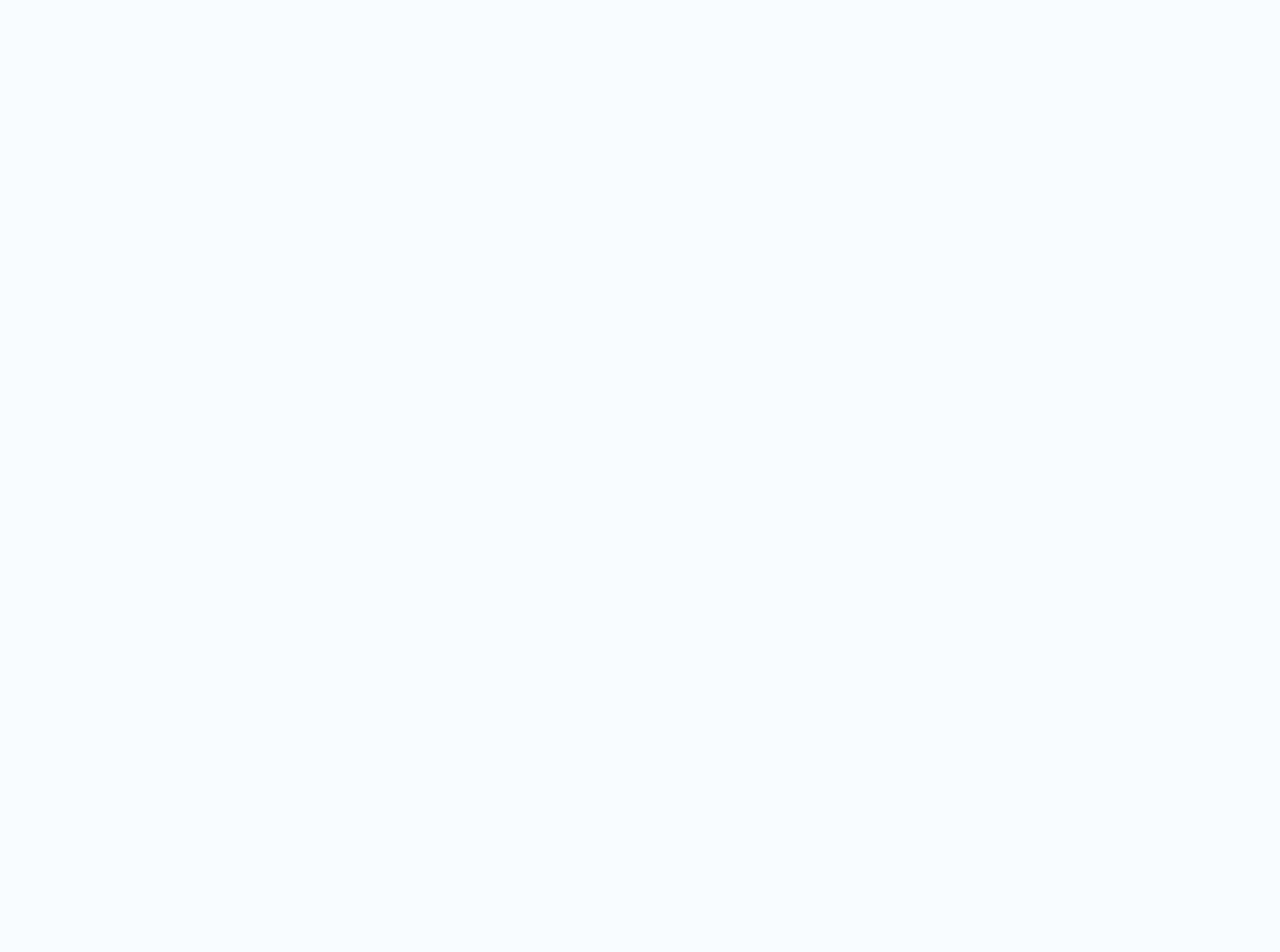
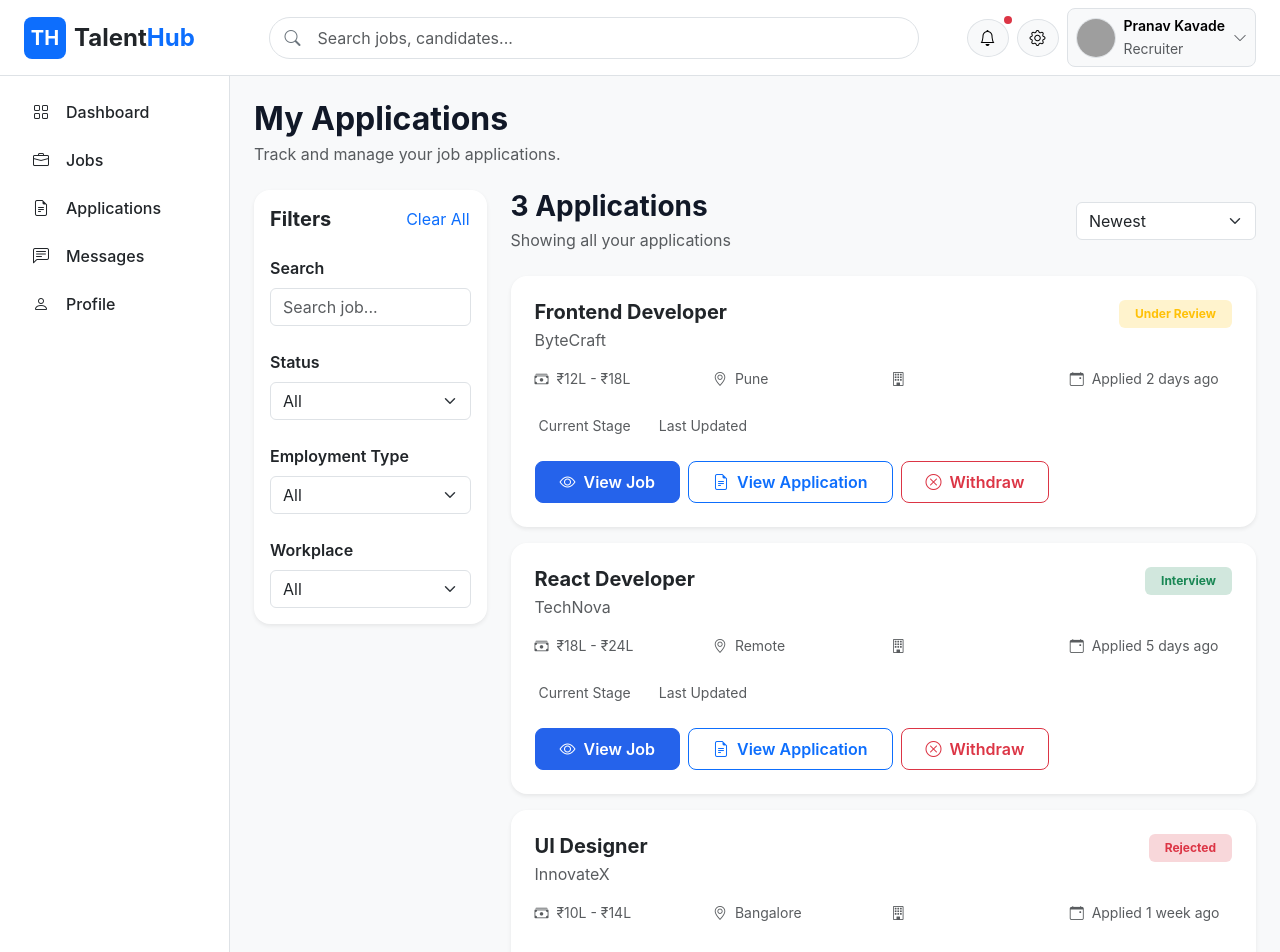
Before and after one commit to pranavkavade16/TalentHub-Frontend, a React (Vite) app: page /applicant/applications in a window 1280 px wide. Before the commit this address had no page. Shown: the top 952 px of the page. Before the commit the page ends 800 px from the top, so only its background shows below. Built offline with nearby package versions, Linux system fonts and the light colour scheme; grey boxes are pictures that could not be loaded.

Commit message:
created applications page to track all the applied jobs for the user

```diff
--- /dev/null
+++ b/src/components/applicants/ApplicationCard.jsx
@@ -0,0 +1,88 @@
+import Button from "../common/Button";
+
+const ApplicationCard = ({ application }) => {
+  const badgeColor = {
+    Applied: "primary",
+    "Under Review": "warning",
+    Interview: "success",
+    Offer: "info",
+    Rejected: "danger",
+    Withdrawn: "secondary",
+  };
+
+  return (
+    <div className="card border-0 shadow-sm rounded-4 mb-3">
+      <div className="card-body p-4">
+        {/* Header */}
+        <div className="d-flex justify-content-between align-items-start mb-3">
+          <div>
+            <h5 className="fw-bold mb-1">{application.title}</h5>
+
+            <p className="text-muted mb-0">{application.company}</p>
+          </div>
+
+          <span
+            className={`badge bg-${badgeColor[application.status]}-subtle text-${badgeColor[application.status]} px-3 py-2`}
+          >
+            {application.status}
+          </span>
+        </div>
+
+        {/* Details */}
+        <div className="row g-3 small text-muted mb-4">
+          <div className="col-md-3">
+            <i className="bi bi-cash-stack me-2"></i>
+            {application.salary}
+          </div>
+
+          <div className="col-md-3">
+            <i className="bi bi-geo-alt me-2"></i>
+            {application.location}
+          </div>
+
+          <div className="col-md-3">
+            <i className="bi bi-building me-2"></i>
+            {application.workplace}
+          </div>
+
+          <div className="col-md-3">
+            <i className="bi bi-calendar-event me-2"></i>
+            Applied {application.applied}
+          </div>
+        </div>
+
+        {/* Application Info */}
+        <div className="d-flex flex-wrap gap-4 mb-4">
+          <div>
+            <span className="fw-semibold">{application.stage}</span>
+
+            <small className="text-muted ms-1">Current Stage</small>
+          </div>
+
+          <div>
+            <span className="fw-semibold">{application.updated}</span>
+
+            <small className="text-muted ms-1">Last Updated</small>
+          </div>
+        </div>
+
+        {/* Actions */}
+        <div className="d-flex flex-wrap gap-2">
+          <Button variant="primary" icon="bi-eye">
+            View Job
+          </Button>
+
+          <Button variant="outline-primary" icon="bi-file-earmark-text">
+            View Application
+          </Button>
+
+          <Button variant="outline-danger" icon="bi-x-circle">
+            Withdraw
+          </Button>
+        </div>
+      </div>
+    </div>
+  );
+};
+
+export default ApplicationCard;
--- /dev/null
+++ b/src/components/applicants/ApplicationGrid.jsx
@@ -0,0 +1,79 @@
+import ApplicationCard from "./ApplicationCard";
+export const applications = [
+  {
+    id: 1,
+    title: "Frontend Developer",
+    company: "ByteCraft",
+    location: "Pune",
+    salary: "₹12L - ₹18L",
+    applied: "2 days ago",
+    status: "Under Review",
+    logo: "B",
+  },
+  {
+    id: 2,
+    title: "React Developer",
+    company: "TechNova",
+    location: "Remote",
+    salary: "₹18L - ₹24L",
+    applied: "5 days ago",
+    status: "Interview",
+    logo: "T",
+  },
+  {
+    id: 3,
+    title: "UI Designer",
+    company: "InnovateX",
+    location: "Bangalore",
+    salary: "₹10L - ₹14L",
+    applied: "1 week ago",
+    status: "Rejected",
+    logo: "I",
+  },
+];
+
+const ApplicationGrid = () => {
+  return (
+    <>
+      <div className="d-flex justify-content-between align-items-center mb-4">
+        <div>
+          <h3 className="fw-bold mb-1">{applications.length} Applications</h3>
+
+          <p className="text-muted mb-0">Showing all your applications</p>
+        </div>
+
+        <select className="form-select" style={{ width: "180px" }}>
+          <option>Newest</option>
+          <option>Oldest</option>
+          <option>Status</option>
+        </select>
+      </div>
+
+      {applications.map((application) => (
+        <ApplicationCard key={application.id} application={application} />
+      ))}
+
+      <nav className="mt-4">
+        <ul className="pagination justify-content-center">
+          <li className="page-item disabled">
+            <button className="page-link">Previous</button>
+          </li>
+
+          <li className="page-item active">
+            <button className="page-link">1</button>
+          </li>
+
+          <li className="page-item">
+            <button className="page-link">2</button>
+          </li>
+
+          <li className="page-item">
+            <button className="page-link">Next</button>
+          </li>
+        </ul>
+      </nav>
+    </>
+  );
+};
+
+export default ApplicationGrid;
--- /dev/null
+++ b/src/pages/applicant/Applications.jsx
@@ -0,0 +1,26 @@
+import PageHeader from "../../components/common/PageHeader";
+import JobFilters from "../../components/jobs/JobFilters";
+import ApplicationGrid from "../../components/applicants/ApplicationGrid";
+
+const Applications = () => {
+  return (
+    <>
+      <PageHeader
+        title="My Applications"
+        subtitle="Track and manage your job applications."
+      />
+
+      <div className="row g-4">
+        <div className="col-lg-3">
+          <JobFilters />
+        </div>
+
+        <div className="col-lg-9">
+          <ApplicationGrid />
+        </div>
+      </div>
+    </>
+  );
+};
+
+export default Applications;
--- a/src/routes/AppRoutes.jsx
+++ b/src/routes/AppRoutes.jsx
@@ -21,6 +21,7 @@ import JobDetails from "../pages/common/JobDetails";
 
 import ApplicantDashboard from "../pages/applicant/ApplicantDashboard";
 import Bookmarks from "../pages/applicant/Bookmarks";
+import Applications from "../pages/applicant/Applications";
 // import Applications from "../pages/applicant/Applications";
 
 function AppRoutes() {
@@ -57,6 +58,7 @@ function AppRoutes() {
         <Route element={<ApplicantLayout />}>
           <Route path="/applicant/dashboard" element={<ApplicantDashboard />} />
           <Route path="/applicant/bookmarks" element={<Bookmarks />} />
+          <Route path="/applicant/applications" element={<Applications />} />
           {/* <Route path="/applicant/applications" element={<Applications />} /> */}
         </Route>
       </Routes>
```
